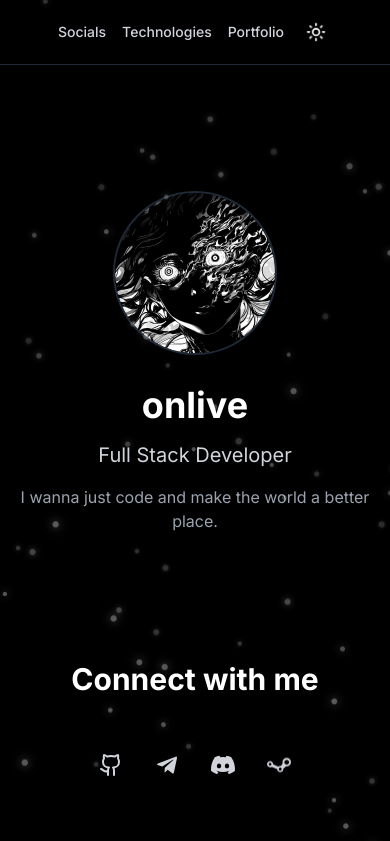
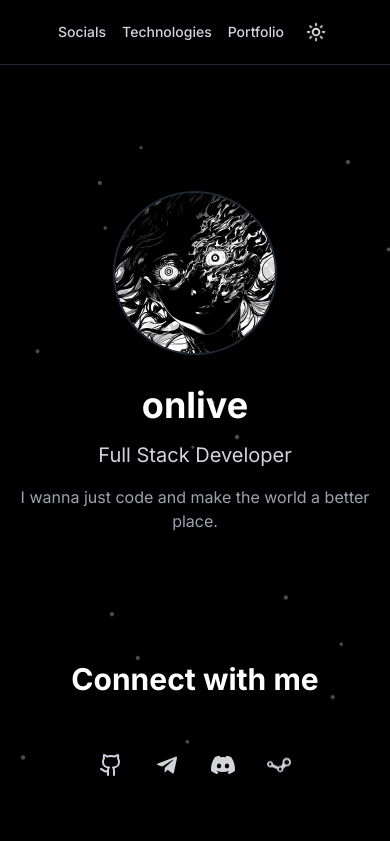
Before and after one commit to onlive1337/onlive1337.github.io, a Next.js app: page / in a window 390 px wide. Shown: the top 841 px of the page. Built offline with nearby package versions, Linux system fonts and the light colour scheme; no server answers.

Commit message:
chore: enhance background animation for mobile responsiveness; adjust light opacity and animation properties

```diff
--- a/src/app/globals.css
+++ b/src/app/globals.css
@@ -47,39 +47,46 @@ body {
  }
 }
 
-/* В globals.css обновляем стили */
 .falling-light {
   position: fixed;
   animation: fall linear infinite, glow 2s ease-in-out infinite;
-  will-change: transform;
+  transform: translateZ(0);
+  -webkit-transform: translateZ(0);
+  backface-visibility: hidden;
+  -webkit-backface-visibility: hidden;
+}
+
+@media (max-width: 768px) {
+  .falling-light {
+    animation: fall linear infinite;
+  }
 }
 
 .light-dark {
-  color: rgba(255, 255, 255, 0.4);
+  color: rgba(255, 255, 255, 0.3);
 }
 
 .light-light {
-  color: rgba(37, 99, 235, 0.3);
+  color: rgba(37, 99, 235, 0.2);
 }
 
 @keyframes fall {
   0% {
-    transform: translateY(-50vh);
+    transform: translate3d(0, -50vh, 0);
   }
   100% {
-    transform: translateY(150vh);
+    transform: translate3d(0, 150vh, 0);
   }
 }
 
 @keyframes glow {
   0%, 100% {
     opacity: 0.3;
-    text-shadow: 0 0 5px currentColor;
+    text-shadow: 0 0 3px currentColor;
   }
   50% {
-    opacity: 0.8;
-    text-shadow: 0 0 10px currentColor,
-                 0 0 20px currentColor;
+    opacity: 0.6;
+    text-shadow: 0 0 5px currentColor;
   }
 }
 
--- a/src/components/Background.tsx
+++ b/src/components/Background.tsx
@@ -2,11 +2,13 @@
 import { useTheme } from 'next-themes';
 import { useEffect, useState } from 'react';
 
-const createPoints = (count: number) => {
+const createPoints = (isMobile: boolean) => {
+  const count = isMobile ? 100 : 300;
+
   return Array.from({ length: count }, () => ({
     left: Math.random() * 100,
     top: Math.random() * 100,
-   size: Math.random() * 0.5 + 0.8,
+    size: Math.random() * 0.3 + 0.6,
     duration: Math.random() * 15 + 25,
     delay: Math.random() * -30
   }));
@@ -15,11 +17,23 @@ const createPoints = (count: number) => {
 export function Background() {
   const { theme } = useTheme();
   const [mounted, setMounted] = useState(false);
+  const [isMobile, setIsMobile] = useState(false);
 
- useEffect(() => setMounted(true), []);
+  useEffect(() => {
+    setMounted(true);
+    setIsMobile(window.innerWidth < 768);
+
+    const handleResize = () => {
+      setIsMobile(window.innerWidth < 768);
+    };
+
+    window.addEventListener('resize', handleResize);
+    return () => window.removeEventListener('resize', handleResize);
+  }, []);
+
   if (!mounted) return null;
 
- const points = createPoints(300);
+  const points = createPoints(isMobile);
 
   return (
     <>
@@ -37,7 +51,9 @@ export function Background() {
               top: `${point.top}%`,
               fontSize: `${point.size}em`,
               animationDelay: `${point.delay}s`,
-             animationDuration: `${point.duration}s`
+              animationDuration: `${point.duration}s`,
+              transform: 'translate3d(0,0,0)',
+              willChange: 'transform'
             }}
           >
             •
```
Lines whose indentation alone changed are shown as unchanged.
